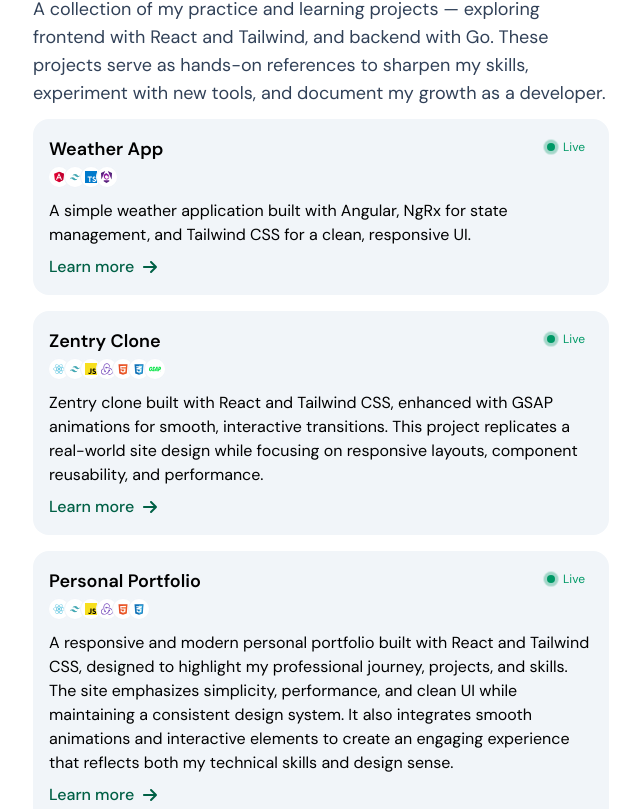
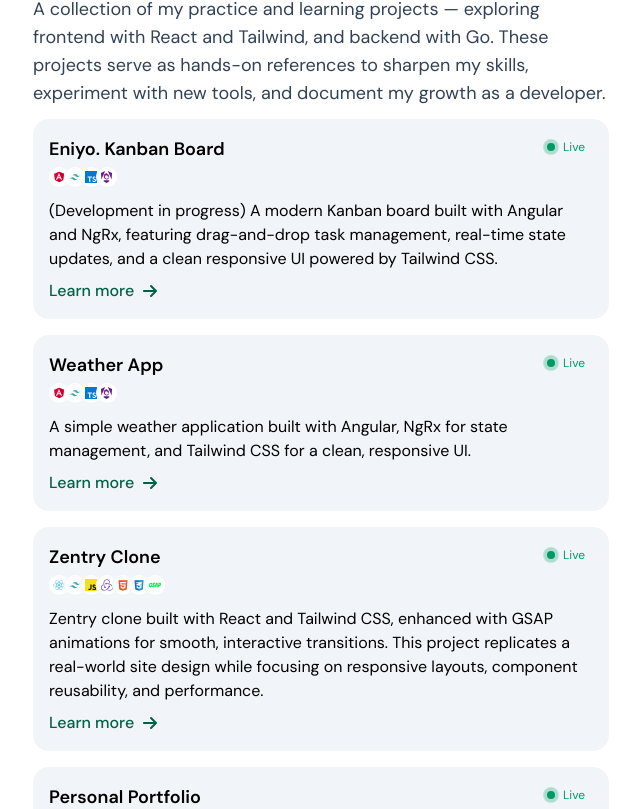
Before and after one commit to vishnukalanad/portfolio, a React (Vite) app in the folder portfolio/: page / in a window 1280 px wide. Shown: the part 4271-5080 px from the top of the page, without its empty margins (319-959 px from the left). Built offline with nearby package versions, Linux system fonts and the light colour scheme.

Commit message:
project update

```diff
--- a/portfolio/src/components/GithubProject.jsx
+++ b/portfolio/src/components/GithubProject.jsx
@@ -53,8 +53,7 @@ const STACKS = {
     },
     css: {
         logo: CSSLogo,
-
-
+        title: "CSS",
     },
     psql: {
         logo: DatabaseLogo,
--- a/portfolio/src/components/GithubProjects.jsx
+++ b/portfolio/src/components/GithubProjects.jsx
@@ -2,6 +2,13 @@ import Card from "./Card.jsx";
 import GithubProject from "./GithubProject.jsx";
 
 const PROJECTS = [
+    {
+        name: "Eniyo. Kanban Board",
+        repo: "https://eniyo.vercel.app/",
+        desc: "(Development in progress) A modern Kanban board built with Angular and NgRx, featuring drag-and-drop task management, real-time state updates, and a clean responsive UI powered by Tailwind CSS.",
+        stack: ["angular", "tailwind", "ts", "ngrx"],
+        live: true
+    },
     {
         name: "Weather App",
         repo: "https://outsidenow.vercel.app/",
```
